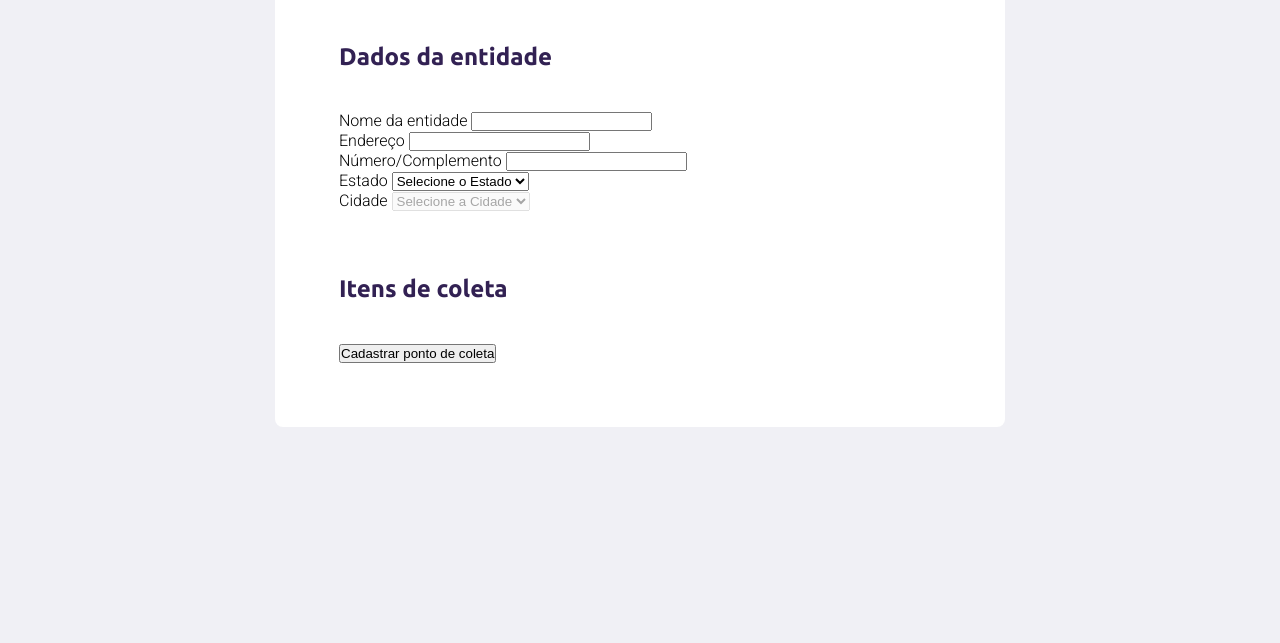
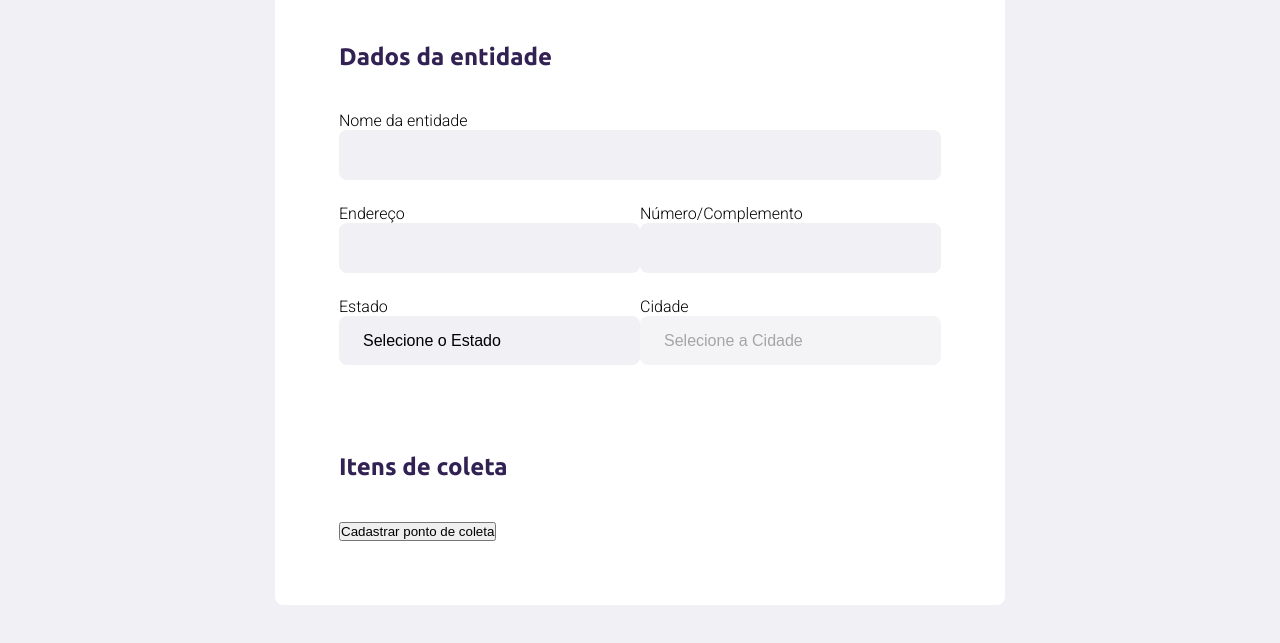
Before and after one commit to AloisSailer/Starter, a plain HTML site: page create-point.html in a window 1280 px wide. Shown: the part 299-942 px from the top of the page. Before the commit the page ends 806 px from the top, so only its background shows below. Drawn offline with Linux system fonts and the light colour scheme.

Commit message:
estilizando formulário

```diff
--- a/styles/create-point.css
+++ b/styles/create-point.css
@@ -46,3 +46,34 @@ form fieldset {
 form legend {
   margin-bottom: 40px;
 }
+
+form legend h2 {
+  font-size: 24px;
+}
+
+form .field {
+  flex: 1;
+  display: flex;
+  flex-direction: column;
+  margin-bottom: 24px;
+}
+
+form .field-group {
+  display: flex;
+}
+
+form input,
+form select {
+  background-color: var(--branco-gelo);
+  border: 0;
+  padding: 16px 24px;
+  font-size: 16px;
+  border-radius: 8px;
+  outline: none;
+}
+
+form select {
+  -webkit-appearance: none;
+  -moz-appearance: none;
+  appearance: none;
+}
--- a/styles/main.css
+++ b/styles/main.css
@@ -9,6 +9,7 @@
   --primary-color: #34cb79;
   --verde-hover: #2fb86e;
   --branco: #fff;
+  --branco-gelo: #f0f0f5;
 }
 
 html {
@@ -16,7 +17,7 @@ html {
 }
 
 body {
-  background: #f0f0f5;
+  background: var(--branco-gelo);
   -webkit-font-smoothing: antialiased;
 }
 
```
